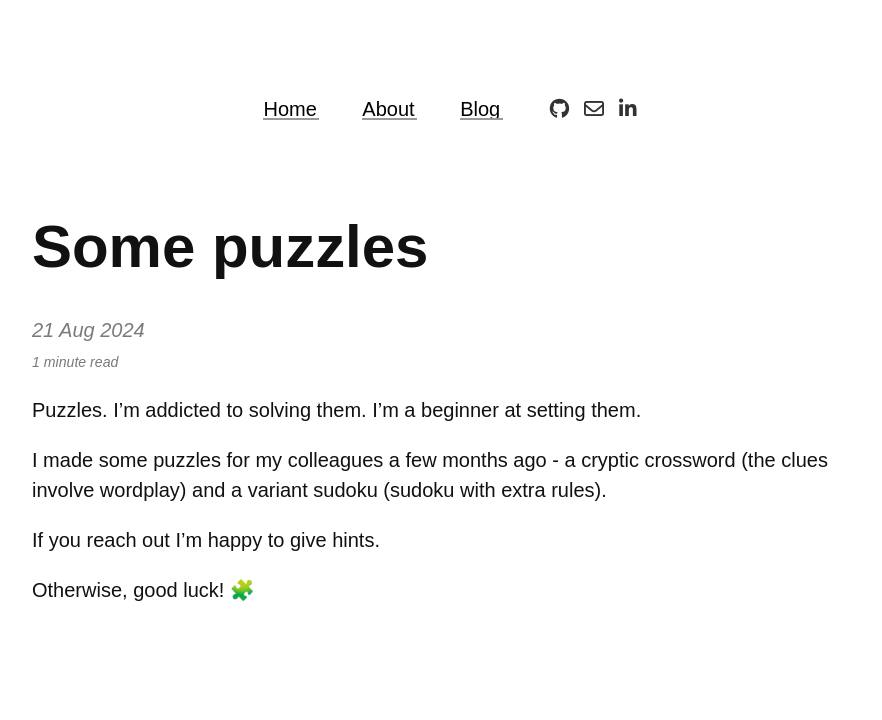
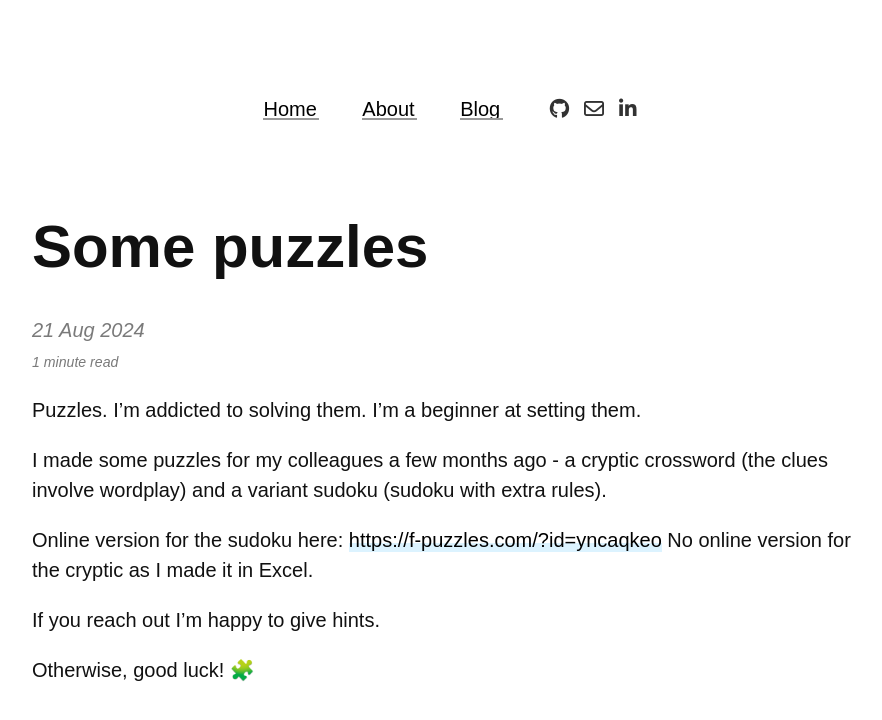
Before and after one commit to ryanward-io/ryanward-io.github.io, a Jekyll site: the page built from collections/_posts/2024-08-21-puzzles.md, in a window 1280 px wide and 900 px high. Shown: the top 720 px of the window, without its empty margins (188-1070 px from the left). Built offline with Jekyll 4.4.1, drawn with Linux system fonts in a browser that asks for light colours; nearby versions of some CDN libraries; some web fonts are replaced.

Commit message:
Adding direct link

```diff
--- a/collections/_posts/2024-08-21-puzzles.md
+++ b/collections/_posts/2024-08-21-puzzles.md
@@ -11,9 +11,11 @@ Puzzles. I'm addicted to solving them. I'm a beginner at setting them.
 
 I made some puzzles for my colleagues a few months ago - a cryptic crossword (the clues involve wordplay) and a variant sudoku (sudoku with extra rules).
 
+Online version for the sudoku here: [https://f-puzzles.com/?id=yncaqkeo](https://f-puzzles.com/?id=yncaqkeo)
+No online version for the cryptic as I made it in Excel.
+
 If you reach out I'm happy to give hints.
 
 Otherwise, good luck! 🧩
 
-
 <object data="{{ site.url }}/images/posts/2024-08-21-puzzles/puzzles20240821.pdf" width="1000" height="1000" type='application/pdf'></object>
```
